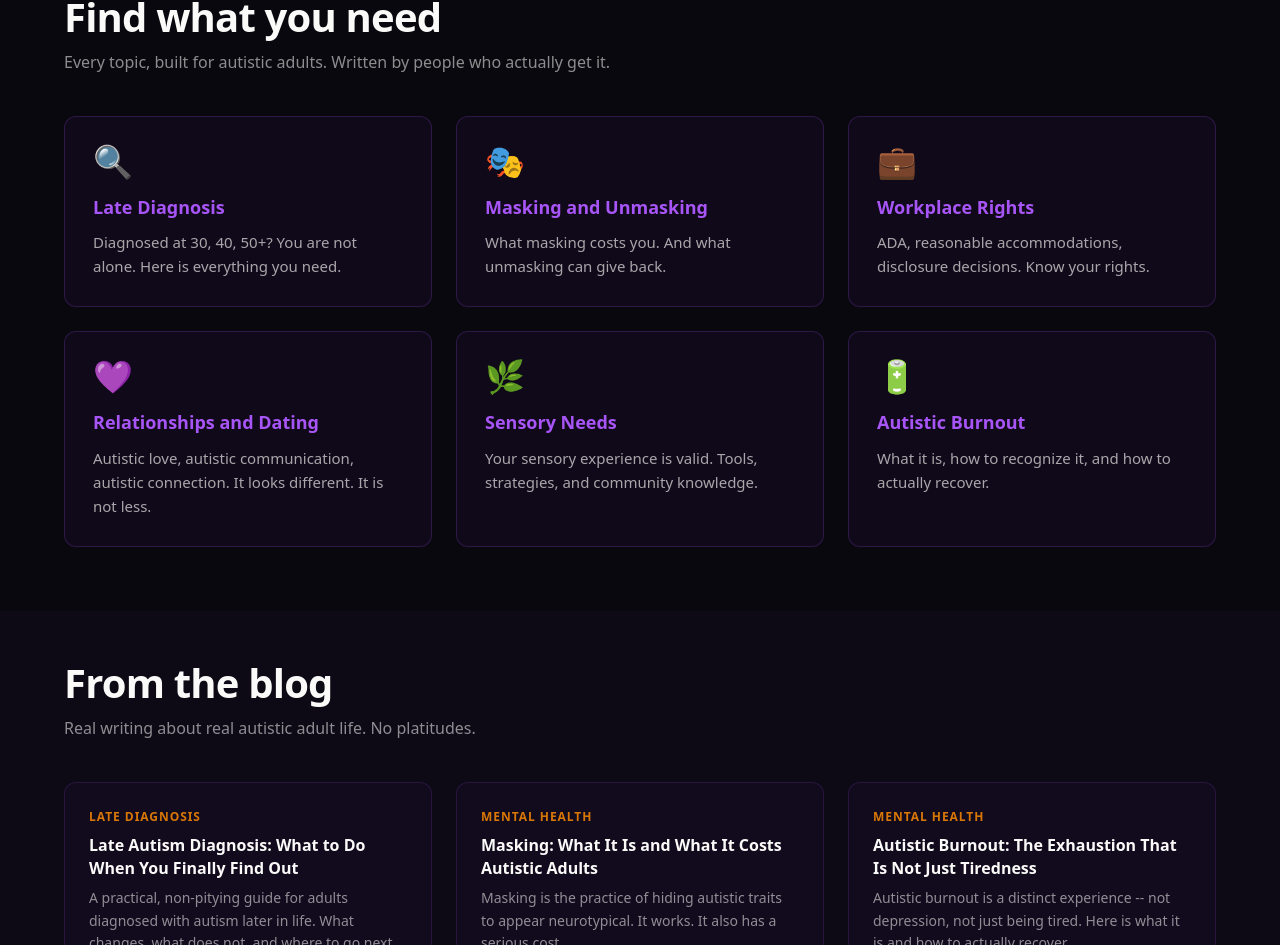
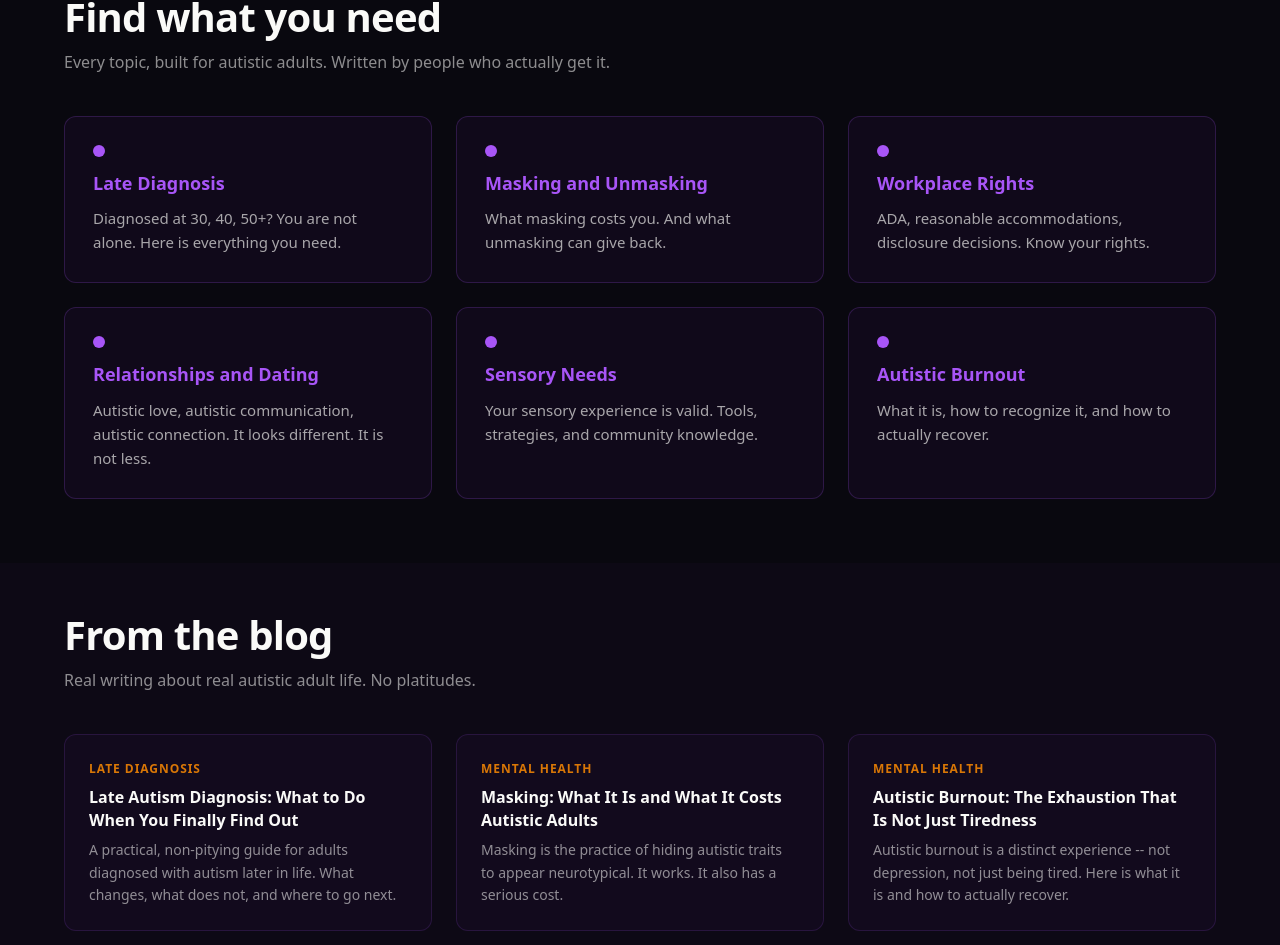
Before and after one commit to abigailleahgoldberg/autismacceptance, a Next.js app: page / in a window 1280 px wide. Shown: the part 845-1790 px from the top of the page. Built offline with nearby package versions, Linux system fonts and the light colour scheme.

Commit message:
fix: remove emoji from UI — replace with SVG icons

```diff
--- a/app/community/page.tsx
+++ b/app/community/page.tsx
@@ -251,7 +251,7 @@ export default function CommunityPage() {
       <div style={valuePropsStyle}>
         {valueProps.map((vp) => (
           <div key={vp.title} style={valuePropStyle}>
-            <div style={valuePropIconStyle}>{vp.icon}</div>
+            <div style={{ width: 12, height: 12, borderRadius: '50%', background: '#A855F7', marginBottom: '0.75rem' }} />
             <p style={valuePropTitleStyle}>{vp.title}</p>
             <p style={valuePropTextStyle}>{vp.text}</p>
           </div>
--- a/app/page.tsx
+++ b/app/page.tsx
@@ -405,7 +405,7 @@ export default function HomePage() {
           <div style={topicGridStyle}>
             {topics.map((t) => (
               <a key={t.href} href={t.href} style={topicCardStyle}>
-                <div style={topicIconStyle}>{t.icon}</div>
+                <div style={{ width: 12, height: 12, borderRadius: '50%', background: '#A855F7', marginBottom: '0.75rem' }} />
                 <p style={topicTitleStyle}>{t.title}</p>
                 <p style={topicDescStyle}>{t.desc}</p>
               </a>
```
